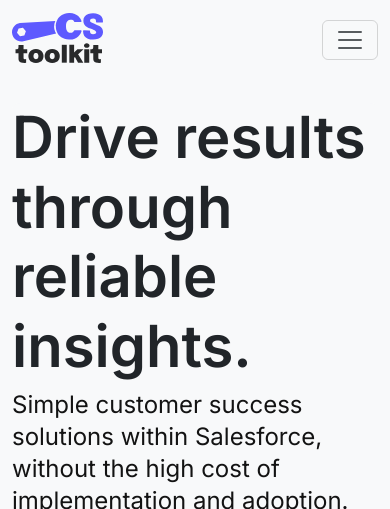
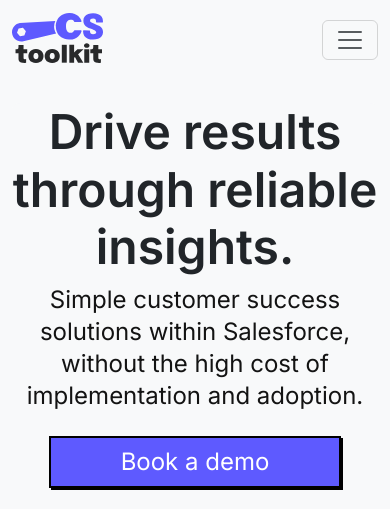
Before and after one commit to wbmcdonald4/cstoolkit, a Flask app: page / in a window 390 px wide. Shown: the top 509 px of the page. Run offline with Flask 3, Linux system fonts and the light colour scheme; some libraries are stand-ins or nearby versions.

Commit message:
update home banner w/ CTA & mobile responsiveness

```diff
--- a/src/static/css/main.css
+++ b/src/static/css/main.css
@@ -363,6 +363,11 @@ p {
   width: auto;
 }
 
+.fantazscores-logo {
+  max-height: 40px;
+  width: auto;
+}
+
 .custom-margin {
   margin-left: 1rem;
   margin-right: 1rem;
@@ -541,3 +546,37 @@ p {
     padding-top: 55px; /* This is for smaller screens when navbar becomes a hamburger menu. Adjust this value based on the actual height of your navbar in its collapsed state. */
   }
 }
+
+.purple-button {
+  display: flex;
+  padding: 8px 70px;
+  justify-content: center;
+  align-items: center;
+  border: 2px solid #000;
+  background: #5E5AFF;
+  color: #FFF;
+  text-align: center;
+  font-size: 24px;
+  font-family: 'Inter', sans-serif;
+  font-style: normal;
+  font-weight: 500;
+  line-height: 32px;
+  box-shadow: 2px 2px 0px #000000;
+  transition: box-shadow 0.3s ease-in-out;
+}
+
+.purple-button:hover {
+  box-shadow: 4px 4px 0px #000000;
+}
+
+
+/* Custom CSS */
+h1.responsive-header {
+  font-size: 3rem;  /* Adjust to your preferred font size for small screens */
+}
+
+@media (min-width: 992px) {  /* This is the breakpoint for 'lg' screens */
+  h1.responsive-header {
+    font-size: 3.5rem;  /* Adjust to your preferred font size for 'lg' and larger screens */
+  }
+}
--- a/src/templates/components/home/banner-section.html
+++ b/src/templates/components/home/banner-section.html
@@ -1,8 +1,20 @@
-<div class="col-lg-6">
+<div class="col-lg-6 d-flex align-items-center justify-content-center justify-content-lg-start text-center text-lg-start">
   <div class="bg-light rounded-3">
-    <div >
-      <h1>Drive results through reliable insights.</h1>
+    <div>
+      <h1 class="responsive-header">Drive results through reliable insights.</h1>
       <p class="pulse-content m-0">Simple customer success solutions within Salesforce, without the high cost of implementation and adoption.</p>
+      <div class="d-flex justify-content-center justify-content-lg-start">
+        <button class="purple-button my-4 my-md-3">Book a demo</button>
+      </div>
     </div>
   </div>
 </div>
+<div class="col-lg-6 d-flex align-items-center">
+  <div class="bg-light rounded-3">
+    <div>
+      <img src="{{ url_for('static', filename='images/pulse_preview/pulse-widget.svg') }}"
+      class="responsive-image"
+      alt="Pulse Image">
+    </div>
+  </div>
+</div>
--- a/src/templates/components/home/logo-section.html
+++ b/src/templates/components/home/logo-section.html
@@ -2,9 +2,9 @@
   <div class="d-flex flex-column justify-content-center align-items-center">
     <p class="customer-content mb-3">Join these companies who have chosen the simple approach</p>
     <div class="d-flex flex-lg-row flex-column justify-content-center m-1">
-      <img class="customer-logo m-3" src="{{ url_for('static', filename='images/customer_logos/fantazscores-logo.svg') }}" alt="FantaZscores Logo">
-      <img class="customer-logo m-3" src="{{ url_for('static', filename='images/customer_logos/fittes-logo.svg') }}" alt="Fittes Logo">
-      <img class="customer-logo m-3" src="{{ url_for('static', filename='images/customer_logos/propcheck-logo.svg') }}" alt="PropCheck Logo">
+      <img class="fantazscores-logo m-lg-5 m-3" src="{{ url_for('static', filename='images/customer_logos/fantazscores-logo.svg') }}" alt="FantaZscores Logo">
+      <img class="customer-logo m-lg-5 m-3" src="{{ url_for('static', filename='images/customer_logos/propcheck-logo.svg') }}" alt="PropCheck Logo">
+      <img class="customer-logo m-lg-5 m-3" src="{{ url_for('static', filename='images/customer_logos/fittes-logo.svg') }}" alt="Fittes Logo">
     </div>
   </div>
 </div>
```
